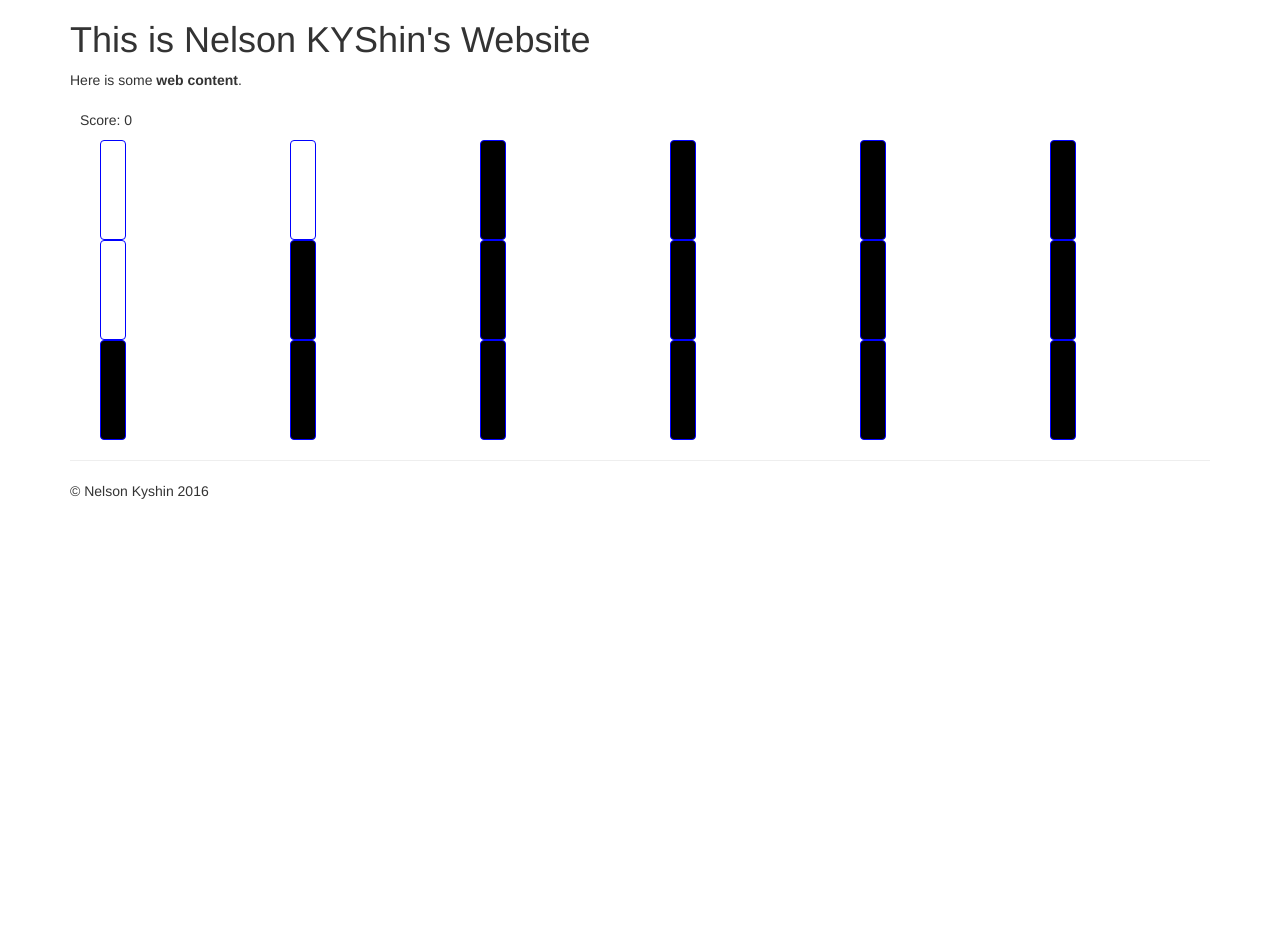
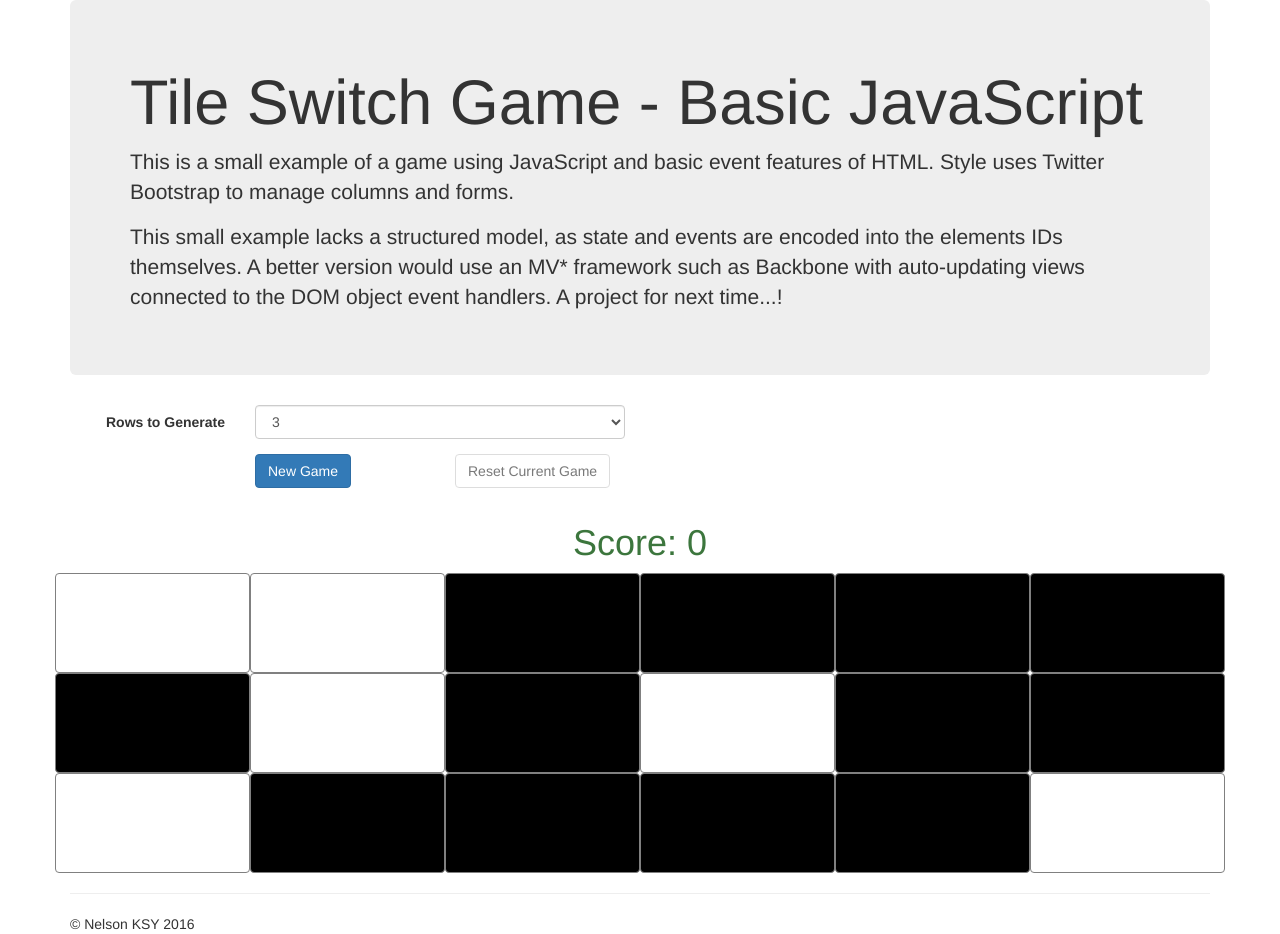
Before and after one commit to nelsonkyshin/jsgames, a plain HTML site: page jsgames/index.html in a window 1280 px wide. Before the commit the page ends 800 px from the top, so only its background shows below. Drawn offline with nearby package versions, Linux system fonts and the light colour scheme.

Commit message:
Polished game

```diff
--- a/jsgames/index.html
+++ b/jsgames/index.html
@@ -12,16 +12,41 @@
 <script type="text/javascript" src="script.js"></script>
 </head>
 <body>
+<div class="container">
+<div class="jumbotron">
+			<h1>Tile Switch Game - Basic JavaScript</h1>
+			<p>This is a small example of a game using JavaScript and basic event features of HTML. Style uses Twitter Bootstrap to manage columns and forms.</p>
+			<p>This small example lacks a structured model, as state and events are encoded into the elements IDs themselves. A better version would use an MV* framework such as Backbone with auto-updating views connected to the DOM object event handlers. A project for next time...!</p>
+		</div>
+		</div>
 	<div class="container">
-		<h1>This is Nelson KYShin's Website</h1>
-		<p>
-			Here is some <strong>web content</strong>.
-		</p>
-		<div class="scoreArea container"></div>
-		<div class="gameArea container"></div>
+
+		<div class="newGameArea row">
+			<form class="form-horizontal">
+				<div class="form-group">
+					<label for="nrows" class="col-xs-2 control-label">Rows to Generate</label>
+					<div class="col-xs-4">
+					<select id="nrows" class="form-control">
+						<option>3</option>
+						<option>4</option>
+						<option>5</option>
+						<option>6</option>
+						<option>7</option>
+					</select>
+					</div>
+				</div>
+				<div class="form-group">
+					<div class="col-xs-offset-2 col-xs-2"><button type="button" class="btn btn-primary" onclick="clickedNewGame()">New Game</button></div>
+					<div class="col-xs-2"><button type="button" class="btn btn-default" onclick="resetGame()" id="resetButton">Reset Current Game</button></div>
+				</div>
+			</form>
+		</div>
+
+		<div class="row text-center text-success"><h1 id="scoreArea"></h1></div>
+		<div class="gameArea row"></div>
 		<footer>
 			<hr>
-			&copy; Nelson Kyshin 2016
+			&copy; Nelson KSY 2016
 		</footer>
 	</div>
 </body>
--- a/jsgames/script.js
+++ b/jsgames/script.js
@@ -1,24 +1,46 @@
 $(function() {
-	newGame();
+	clickedNewGame();
 });
 
 var grid = [ [false, false, true, true, true, true], [false, true, true, true, true, true], [true, true, true, true, true, true] ];
 var rows = grid.length;
-var cols = grid[0].length;
+var cols = grid[0].length; // set to 6
 var score = 0;
 
-function newGame() {
-	score = -1;
+function clickedNewGame() {
+	rows = Math.max(3, $('#nrows').val());
+	randomizeGrid();
+	resetGame();
+}
+
+function randomizeGrid() {
+	// assume ncols is set to 6
+	grid = new Array();
+ 	console.log(cols + " "+rows);
+	for (var i = 0; i < rows; i++) {
+		grid[i] = new Array();
+		for (var j = 0 ; j < cols; j++) {
+				grid[i][j] = (Math.random() > 0.5) ? true : false;
+		}
+	}
+}
+
+function resetGame() {
+	score = 0;
 	updateScore();
-	drawNewGrid();
+	renderGrid();
+	disableResetButton();
+}
+
+function disableResetButton() {
+	$('#resetButton').prop('disabled', true);
 }
 
 function updateScore() {
-	score++;
-	$('.scoreArea').html('Score: ' + score);
+	$('#scoreArea').html('Score: ' + score);
 }
 
-function drawNewGrid() {
+function renderGrid() {
 	var gameArea = $('.gameArea');
 	gameArea.html('');
 
@@ -26,17 +48,22 @@ function drawNewGrid() {
 		gameArea.append('<div class="row">');
 		for (var x=0; x<cols; x++) {
 			var col = grid[y][x] ? 'black': 'white';
-			gameArea.append('<div class="col-md-2"><button class="gameButton btn ' + col + '" id="gameButton'+x+'-'+y+'" onclick="buttonClick(' + x + ',' + y +')"></button></div>');
+			gameArea.append('<div class="col-xs-2 gameButtonArea"><button class="btn gameButton ' + col + '" id="gameButton'+x+'-'+y+'" onclick="buttonClick(' + x + ',' + y +')"></button></div>');
 		}
 		gameArea.append('</div>');
 	}
 }
 
 function buttonClick(x, y) {
+	enableResetButton();
 	updateScore();
 	affectButtons(x, y);
 	if (checkWinCondition())
 		endGame();
+}
+
+function enableResetButton() {
+	$('#resetButton').prop('disabled', false);
 }
 
 function affectButtons(x, y) {
@@ -60,8 +87,7 @@ function checkWinCondition() {
 }
 
 function endGame() {
-	$('.scoreArea').html('Finished game! Final Score = '+score);
-	$('.scoreArea').append(' <button class="btn btn-success" onclick="newGame()">New Game</button>');
+	$('#scoreArea').html('Congratulations! You won with a winning score of '+score+'.');
 	$('.gameButton').prop('disabled', 'true');
 
 }
--- a/jsgames/style.css
+++ b/jsgames/style.css
@@ -1,10 +1,13 @@
-.scoreArea{
-	padding: 10px;
+.gameButtonArea {
+	padding-left: 0px;
+	padding-right: 0px;
 }
+
 .gameButton {
 	border-style: solid;
-	border-color: blue;
+	border-color: gray;
 	height: 100px;
+	width: 100%;
 }
 
 .gameButton.white {
```
